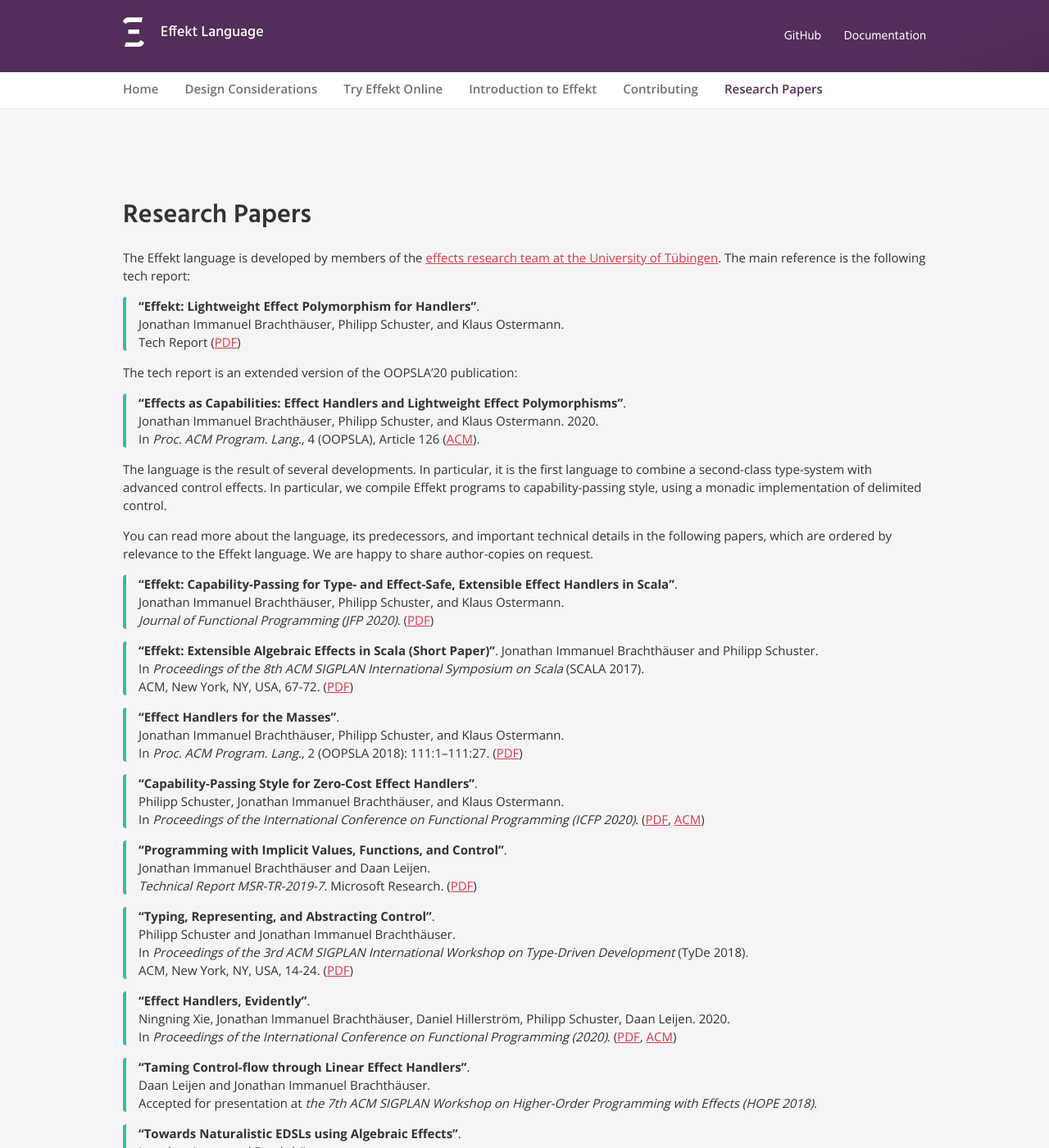
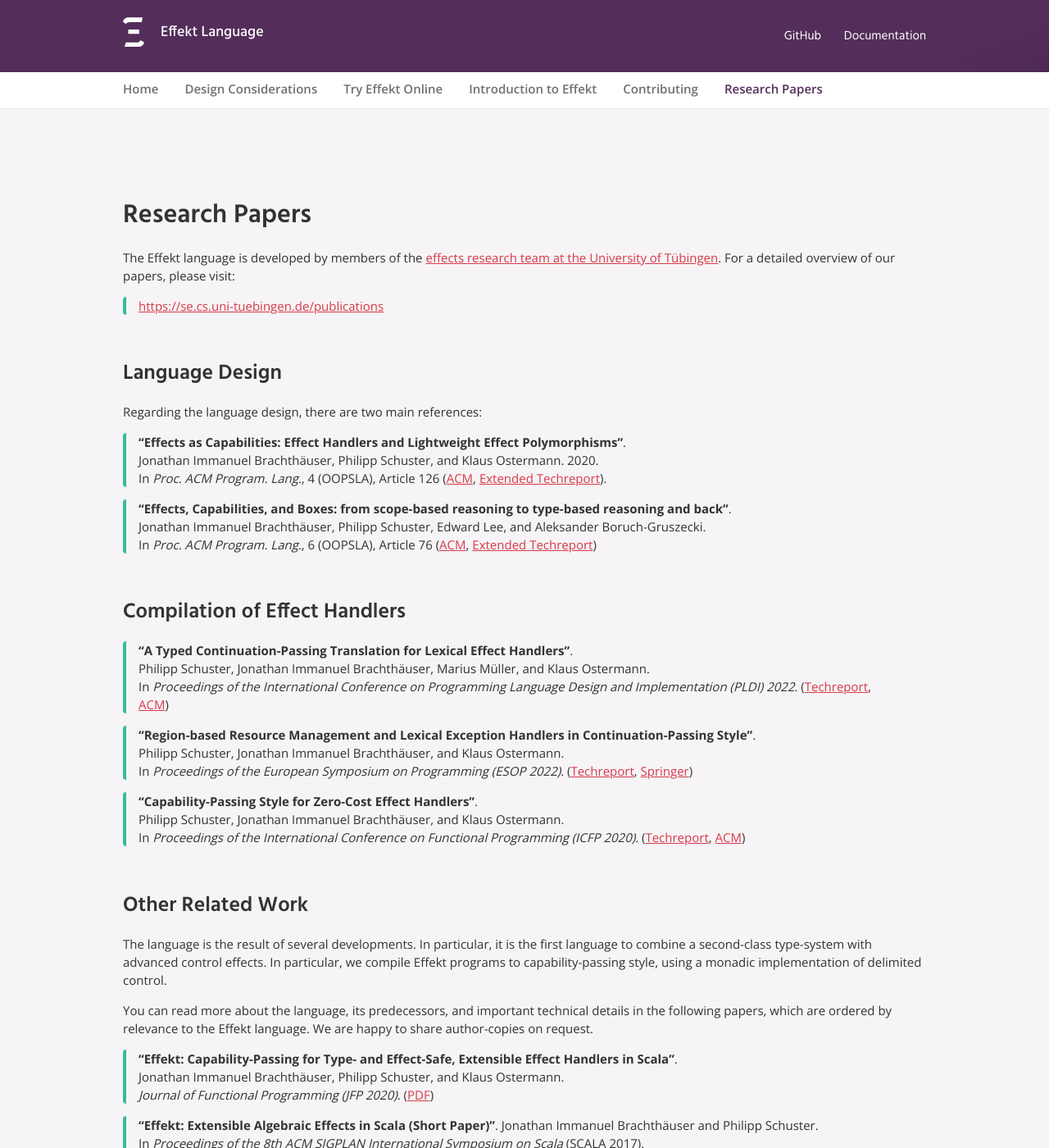
Before and after one commit to effekt-lang/effekt-website, a Jekyll site: the page built from publications.md, in a window 1280 px wide and 1400 px high. Shown: the whole window at 82% size. Built offline with Jekyll 4.4.1, drawn with Linux system fonts in a browser that asks for light colours.

Commit message:
Update references

```diff
--- a/publications.md
+++ b/publications.md
@@ -8,19 +8,40 @@
 ## Research Papers
 
 The Effekt language is developed by members of the [effects research team at the
-University of Tübingen](http://ps.informatik.uni-tuebingen.de/research/effects/).
-The main reference is the following tech report:
+University of Tübingen](https://se.cs.uni-tuebingen.de). For a detailed overview
+of our papers, please visit:
 
-> **"Effekt: Lightweight Effect Polymorphism for Handlers"**.\
-> Jonathan Immanuel Brachthäuser, Philipp Schuster, and Klaus Ostermann.\
-> Tech Report ([PDF](http://ps.informatik.uni-tuebingen.de/publications/brachthaeuser20effekt/))
+> <https://se.cs.uni-tuebingen.de/publications>
 
-The tech report is an extended version of the OOPSLA'20 publication:
+### Language Design
+Regarding the language design, there are two main references:
 
 > **"Effects as Capabilities: Effect Handlers and Lightweight Effect Polymorphisms"**.\
 > Jonathan Immanuel Brachthäuser, Philipp Schuster, and Klaus Ostermann. 2020.\
-> In _Proc. ACM Program. Lang._, 4 (OOPSLA), Article 126 ([ACM](https://dl.acm.org/doi/10.1145/3428194)).
+> In _Proc. ACM Program. Lang._, 4 (OOPSLA), Article 126 ([ACM](https://dl.acm.org/doi/10.1145/3428194), [Extended Techreport](https://se.cs.uni-tuebingen.de/publications/brachthaeuser20effekt/)).
 
+
+> **"Effects, Capabilities, and Boxes: from scope-based reasoning to type-based reasoning and back"**.\
+> Jonathan Immanuel Brachthäuser, Philipp Schuster, Edward Lee, and Aleksander Boruch-Gruszecki.\
+> In _Proc. ACM Program. Lang._, 6 (OOPSLA), Article 76 ([ACM](https://dl.acm.org/doi/abs/10.1145/3527320), [Extended Techreport](https://se.cs.uni-tuebingen.de/publications/brachthaeuser22effects/))
+
+
+### Compilation of Effect Handlers
+
+> **"A Typed Continuation-Passing Translation for Lexical Effect Handlers"**.\
+> Philipp Schuster, Jonathan Immanuel Brachthäuser, Marius Müller, and Klaus Ostermann.\
+> In _Proceedings of the International Conference on Programming Language Design and Implementation (PLDI) 2022_. ([Techreport](https://se.cs.uni-tuebingen.de/publications/schuster22typed/), [ACM](https://dl.acm.org/doi/abs/10.1145/3519939.3523710))
+
+> **"Region-based Resource Management and Lexical Exception Handlers in Continuation-Passing Style"**.\
+> Philipp Schuster, Jonathan Immanuel Brachthäuser, and Klaus Ostermann.\
+> In _Proceedings of the European Symposium on Programming (ESOP 2022)_. ([Techreport](https://se.cs.uni-tuebingen.de/publications/schuster22region/), [Springer](https://link.springer.com/chapter/10.1007/978-3-030-99336-8_18))
+
+> **"Capability-Passing Style for Zero-Cost Effect Handlers"**.\
+> Philipp Schuster, Jonathan Immanuel Brachthäuser, and Klaus Ostermann.\
+> In _Proceedings of the International Conference on Functional Programming (ICFP 2020)_. ([Techreport](http://se.cs.uni-tuebingen.de/publications/schuster19zero/), [ACM](https://dl.acm.org/doi/10.1145/3408975))
+
+
+### Other Related Work
 The language is the result of several developments. In particular, it is the
 first language to combine a second-class type-system with advanced control effects.
 In particular, we compile Effekt programs to capability-passing style, using
@@ -32,20 +53,16 @@
 
 > **"Effekt: Capability-Passing for Type- and Effect-Safe, Extensible Effect Handlers in Scala"**.\
 > Jonathan Immanuel Brachthäuser, Philipp Schuster, and Klaus Ostermann.\
-> _Journal of Functional Programming (JFP 2020)_. ([PDF](http://ps.informatik.uni-tuebingen.de/publications/brachthaeuser19effekt/))
+> _Journal of Functional Programming (JFP 2020)_. ([PDF](http://se.cs.uni-tuebingen.de/publications/brachthaeuser19effekt/))
 
 > **"Effekt: Extensible Algebraic Effects in Scala (Short Paper)"**.
 > Jonathan Immanuel Brachthäuser and Philipp Schuster.\
 > In _Proceedings of the 8th ACM SIGPLAN International Symposium on Scala_ (SCALA 2017).\
-> ACM, New York, NY, USA, 67-72. ([PDF](http://ps.informatik.uni-tuebingen.de/publications/brachthaeuser17effekt/))
+> ACM, New York, NY, USA, 67-72. ([PDF](http://se.cs.uni-tuebingen.de/publications/brachthaeuser17effekt/))
 
 > **"Effect Handlers for the Masses"**.\
 > Jonathan Immanuel Brachthäuser, Philipp Schuster, and Klaus Ostermann.\
-> In _Proc. ACM Program. Lang._, 2 (OOPSLA 2018): 111:1--111:27. ([PDF](http://ps.informatik.uni-tuebingen.de/publications/brachthaeuser18effect/))
-
-> **"Capability-Passing Style for Zero-Cost Effect Handlers"**.\
-> Philipp Schuster, Jonathan Immanuel Brachthäuser, and Klaus Ostermann.\
-> In _Proceedings of the International Conference on Functional Programming (ICFP 2020)_. ([PDF](http://ps.informatik.uni-tuebingen.de/publications/schuster19zero/), [ACM](https://dl.acm.org/doi/10.1145/3408975))
+> In _Proc. ACM Program. Lang._, 2 (OOPSLA 2018): 111:1--111:27. ([PDF](http://se.cs.uni-tuebingen.de/publications/brachthaeuser18effect/))
 
 > **"Programming with Implicit Values, Functions, and Control"**.\
 > Jonathan Immanuel Brachthäuser and Daan Leijen.\
@@ -56,11 +73,11 @@
 > **"Typing, Representing, and Abstracting Control"**.\
 > Philipp Schuster and Jonathan Immanuel Brachthäuser.\
 > In _Proceedings of the 3rd ACM SIGPLAN International Workshop on Type-Driven Development_ (TyDe 2018).\
-> ACM, New York, NY, USA, 14-24. ([PDF](http://ps.informatik.uni-tuebingen.de/publications/schuster18typing/))
+> ACM, New York, NY, USA, 14-24. ([PDF](http://se.cs.uni-tuebingen.de/publications/schuster18typing/))
 
 > **"Effect Handlers, Evidently"**.\
 > Ningning Xie, Jonathan Immanuel Brachthäuser, Daniel Hillerström, Philipp Schuster, Daan Leijen. 2020.\
->  In _Proceedings of the International Conference on Functional Programming (2020)_. ([PDF](http://ps.informatik.uni-tuebingen.de/publications/xie20evidently/), [ACM](https://dl.acm.org/doi/10.1145/3408981))
+>  In _Proceedings of the International Conference on Functional Programming (2020)_. ([PDF](http://se.cs.uni-tuebingen.de/publications/xie20evidently/), [ACM](https://dl.acm.org/doi/10.1145/3408981))
 
 > **"Taming Control-flow through Linear Effect Handlers"**.\
 > Daan Leijen and Jonathan Immanuel Brachthäuser.\
```
Also changed, not shown: quickstart.md (+1 -1 lines).
